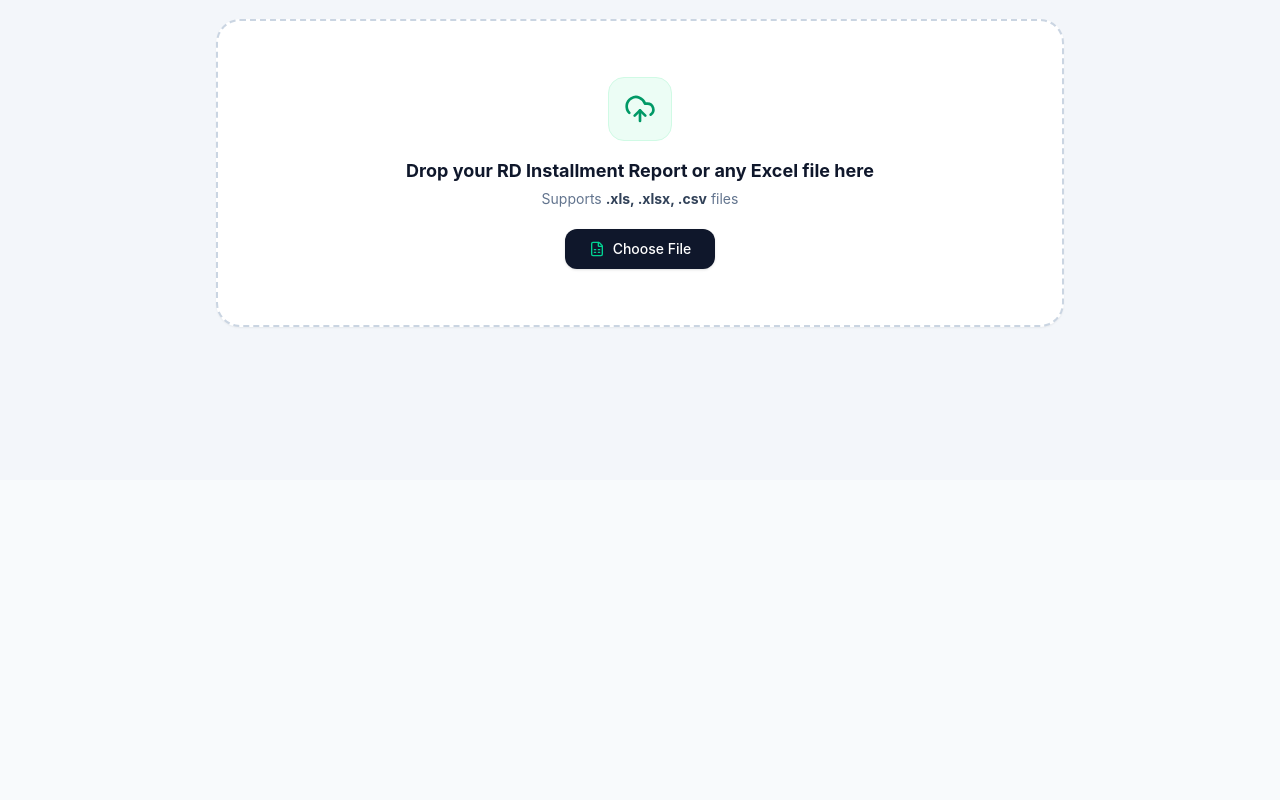
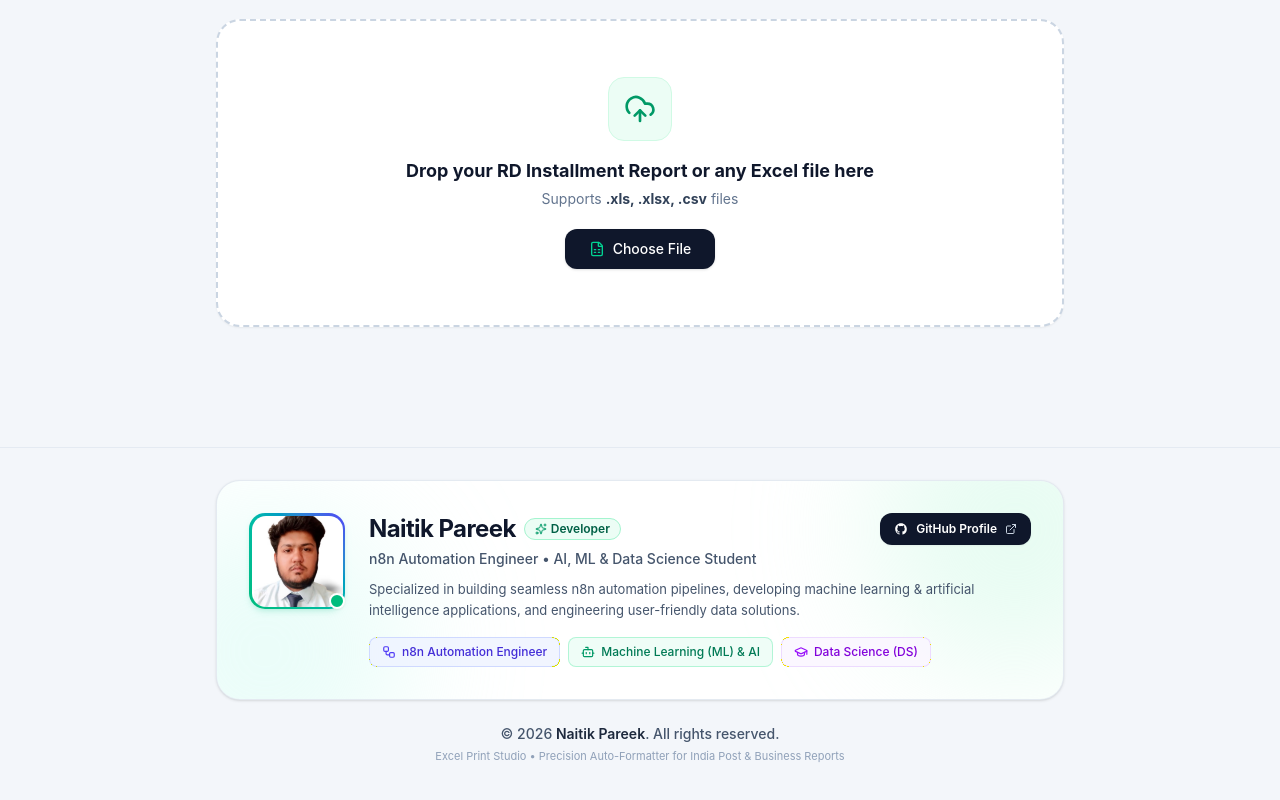
Before and after one commit to Naitikpareek123/file-formating, a React (Vite) app: page / in a window 1280 px wide. Shown: the part 320-1120 px from the top of the page. Before the commit the page ends 800 px from the top, so only its background shows below. Built offline with nearby package versions, Linux system fonts and the light colour scheme.

Commit message:
profile add

```diff
--- a/src/App.jsx
+++ b/src/App.jsx
@@ -6,6 +6,7 @@ import DocumentHeaderEditor from './components/DocumentHeaderEditor';
 import ColumnManagerModal from './components/ColumnManagerModal';
 import PrintableTableView from './components/PrintableTableView';
 import DopRdReportView from './components/DopRdReportView';
+import DeveloperProfile from './components/DeveloperProfile';
 import { parseExcelFile, exportToExcel } from './utils/excelParser';
 import { generateGenericPdf, generateDopRdPdf } from './utils/pdfGenerator';
 import { sampleReports } from './utils/sampleData';
@@ -440,6 +441,9 @@ export default function App() {
           </div>
         )}
       </main>
+
+      {/* Developer Profile Footer */}
+      <DeveloperProfile />
     </div>
   );
 }
--- /dev/null
+++ b/src/components/DeveloperProfile.jsx
@@ -0,0 +1,121 @@
+import React, { useState } from 'react';
+import { Bot, Workflow, GraduationCap, Sparkles, ExternalLink } from 'lucide-react';
+import naitikPhoto from '../assets/naitik.jpg';
+
+function GithubIcon({ className = "w-3.5 h-3.5" }) {
+  return (
+    <svg className={className} viewBox="0 0 24 24" fill="currentColor">
+      <path
+        fillRule="evenodd"
+        clipRule="evenodd"
+        d="M12 2C6.477 2 2 6.484 2 12.017c0 4.425 2.865 8.18 6.839 9.504.5.092.682-.217.682-.483 0-.237-.008-.868-.013-1.703-2.782.605-3.369-1.343-3.369-1.343-.454-1.158-1.11-1.466-1.11-1.466-.908-.62.069-.608.069-.608 1.003.07 1.53 1.032 1.53 1.032.892 1.53 2.341 1.088 2.91.832.092-.647.35-1.088.636-1.338-2.22-.253-4.555-1.113-4.555-4.951 0-1.093.39-1.988 1.029-2.688-.103-.253-.446-1.272.098-2.65 0 0 .84-.27 2.75 1.026A9.564 9.564 0 0112 6.844c.85.004 1.705.115 2.504.337 1.909-1.296 2.747-1.027 2.747-1.027.546 1.379.202 2.398.1 2.651.64.7 1.028 1.595 1.028 2.688 0 3.848-2.339 4.695-4.566 4.943.359.309.678.92.678 1.855 0 1.338-.012 2.419-.012 2.747 0 .268.18.58.688.482A10.019 10.019 0 0022 12.017C22 6.484 17.522 2 12 2z"
+      />
+    </svg>
+  );
+}
+
+export default function DeveloperProfile() {
+  const [imgError, setImgError] = useState(false);
+
+  return (
+    <footer className="no-print mt-12 mb-6 border-t border-slate-200/80 pt-8 pb-6">
+      <div className="max-w-4xl mx-auto px-4 sm:px-6">
+        {/* Profile Card styled to match app's light emerald / slate theme */}
+        <div className="bg-white rounded-2xl sm:rounded-3xl p-6 sm:p-8 border border-slate-200/90 shadow-sm relative overflow-hidden">
+          {/* Subtle decorative glowing background accents */}
+          <div className="absolute top-0 right-0 w-72 h-72 bg-emerald-100/50 rounded-full blur-3xl pointer-events-none -mr-24 -mt-24" />
+          <div className="absolute bottom-0 left-0 w-72 h-72 bg-teal-100/40 rounded-full blur-3xl pointer-events-none -ml-24 -mb-24" />
+
+          <div className="relative z-10 flex flex-col sm:flex-row items-center sm:items-start gap-5 sm:gap-6 text-center sm:text-left">
+            {/* Avatar / Photo with vibrant gradient border ring */}
+            <div className="relative group shrink-0">
+              <div className="w-20 h-20 sm:w-24 sm:h-24 rounded-2xl bg-gradient-to-tr from-emerald-500 via-teal-500 to-indigo-600 p-[2.5px] shadow-md shadow-emerald-500/15">
+                <div className="w-full h-full bg-slate-50 rounded-[14px] overflow-hidden flex items-center justify-center">
+                  {!imgError ? (
+                    <img
+                      src={naitikPhoto}
+                      alt="Naitik Pareek"
+                      onError={() => setImgError(true)}
+                      className="w-full h-full object-cover object-center group-hover:scale-105 transition-transform duration-300"
+                    />
+                  ) : (
+                    <span className="font-extrabold text-2xl sm:text-3xl bg-gradient-to-r from-emerald-600 to-teal-600 bg-clip-text text-transparent">
+                      NP
+                    </span>
+                  )}
+                </div>
+              </div>
+              <span
+                className="absolute bottom-0 right-0 w-4 h-4 bg-emerald-500 border-2 border-white rounded-full shadow-xs"
+                title="Active"
+              />
+            </div>
+
+            {/* Profile Info */}
+            <div className="flex-1 min-w-0 w-full">
+              <div className="flex flex-col sm:flex-row sm:items-center justify-between gap-3 mb-2.5">
+                <div>
+                  <div className="flex items-center justify-center sm:justify-start gap-2 flex-wrap">
+                    <h3 className="text-xl sm:text-2xl font-bold tracking-tight text-slate-900">
+                      Naitik Pareek
+                    </h3>
+                    <span className="inline-flex items-center gap-1 px-2.5 py-0.5 text-xs font-semibold bg-emerald-50 text-emerald-800 border border-emerald-200 rounded-full">
+                      <Sparkles className="w-3 h-3 text-emerald-600" />
+                      Developer
+                    </span>
+                  </div>
+                  <p className="text-xs sm:text-sm text-slate-600 font-medium mt-1">
+                    n8n Automation Engineer &bull; AI, ML &amp; Data Science Student
+                  </p>
+                </div>
+
+                {/* GitHub link button */}
+                <a
+                  href="https://github.com/Naitikpareek123"
+                  target="_blank"
+                  rel="noopener noreferrer"
+                  className="inline-flex items-center justify-center gap-2 px-3.5 py-2 rounded-xl bg-slate-900 hover:bg-slate-800 text-white text-xs font-semibold shadow-xs transition-all active:scale-95 shrink-0 self-center sm:self-start"
+                >
+                  <GithubIcon className="w-3.5 h-3.5" />
+                  <span>GitHub Profile</span>
+                  <ExternalLink className="w-3 h-3 text-slate-300" />
+                </a>
+              </div>
+
+              {/* Bio summary */}
+              <p className="text-xs sm:text-[13px] text-slate-600 max-w-2xl leading-relaxed mb-4">
+                Specialized in building seamless n8n automation pipelines, developing machine learning &amp; artificial intelligence applications, and engineering user-friendly data solutions.
+              </p>
+
+              {/* Skill & Specialty Badges */}
+              <div className="flex flex-wrap items-center justify-center sm:justify-start gap-2">
+                <div className="inline-flex items-center gap-1.5 px-3 py-1.5 rounded-lg bg-indigo-50/80 border border-indigo-200/80 text-indigo-700 text-xs font-medium">
+                  <Workflow className="w-3.5 h-3.5 text-indigo-600" />
+                  <span>n8n Automation Engineer</span>
+                </div>
+                <div className="inline-flex items-center gap-1.5 px-3 py-1.5 rounded-lg bg-emerald-50/80 border border-emerald-200/80 text-emerald-700 text-xs font-medium">
+                  <Bot className="w-3.5 h-3.5 text-emerald-600" />
+                  <span>Machine Learning (ML) &amp; AI</span>
+                </div>
+                <div className="inline-flex items-center gap-1.5 px-3 py-1.5 rounded-lg bg-purple-50/80 border border-purple-200/80 text-purple-700 text-xs font-medium">
+                  <GraduationCap className="w-3.5 h-3.5 text-purple-600" />
+                  <span>Data Science (DS)</span>
+                </div>
+              </div>
+            </div>
+          </div>
+        </div>
+
+        {/* All Rights Reserved Line */}
+        <div className="mt-6 text-center">
+          <p className="text-xs sm:text-sm text-slate-600 font-medium">
+            &copy; {new Date().getFullYear()} <span className="font-semibold text-slate-800">Naitik Pareek</span>. All rights reserved.
+          </p>
+          <p className="text-[11px] text-slate-400 mt-1">
+            Excel Print Studio &bull; Precision Auto-Formatter for India Post &amp; Business Reports
+          </p>
+        </div>
+      </div>
+    </footer>
+  );
+}
```
Also changed, not shown: src/assets/naitik.jpg (added).
